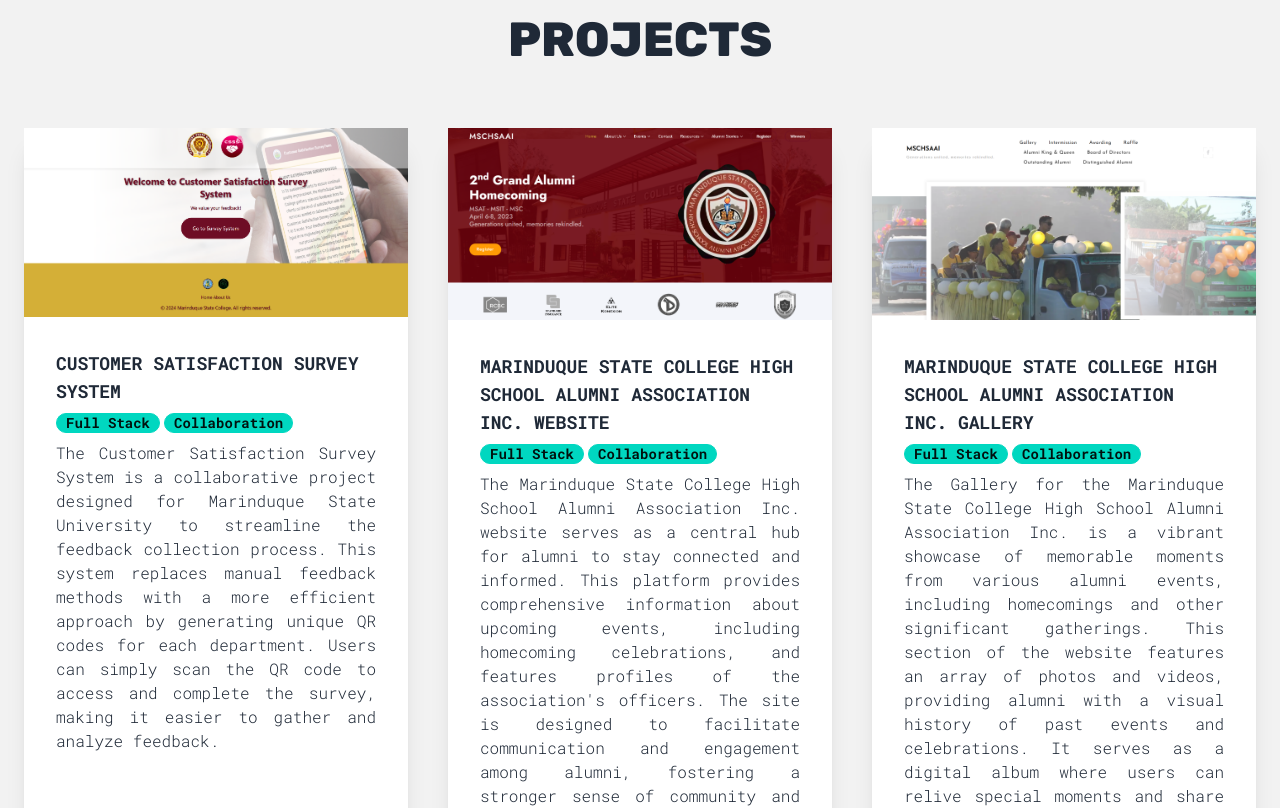
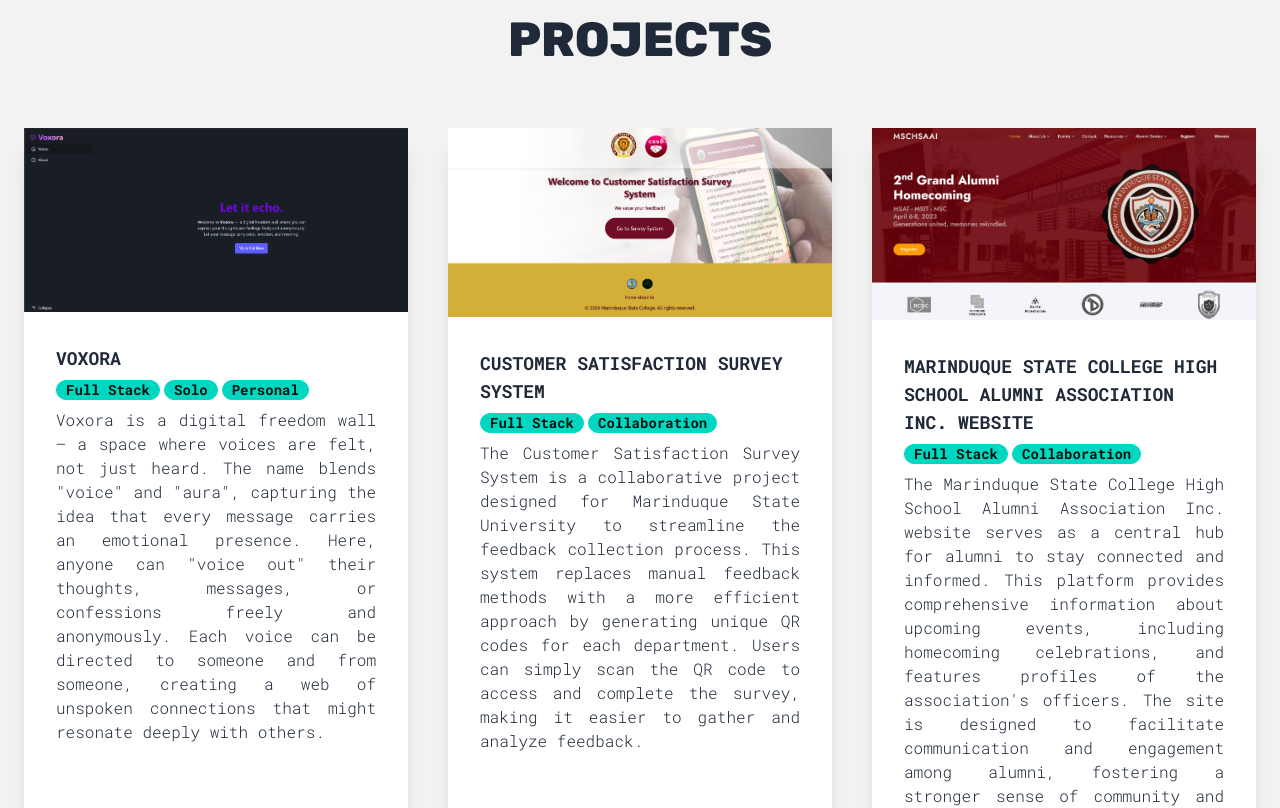
Before and after one commit to lstvelasco/luisito-velasco, a React (Vite) app: page / in a window 1280 px wide. Shown: the part 840-1648 px from the top of the page. Built offline with nearby package versions, Linux system fonts and the light colour scheme.

Commit message:
Add new project

```diff
--- a/src/components/Projects.tsx
+++ b/src/components/Projects.tsx
@@ -6,6 +6,7 @@
 import echo from "../assets/images/echo.png";
 import portfolio from "../assets/images/portfolio.png";
 import mscalumniportal from "../assets/images/msclumniportal.png";
+import voxora from "../assets/images/voxora.png";
 
 const Projects = () => {
   return (
@@ -13,6 +14,23 @@
       <div className="hero-content min-w-12 flex-col gap-16">
         <h1 className="text-3xl lg:text-5xl font-bold font-sans">PROJECTS</h1>
         <div className="flex flex-wrap justify-center gap-10">
+          <ProjectCard
+            projectName="Voxora"
+            description='Voxora is a digital freedom wall — a space where voices are felt, not just heard. The name blends "voice" and "aura", capturing the idea that every message carries an emotional presence.
+
+Here, anyone can "voice out" their thoughts, messages, or confessions freely and anonymously. Each voice can be directed to someone and from someone, creating a web of unspoken connections that might resonate deeply with others.'
+            imageUrl={voxora}
+            projectTechs={[
+              "Laravel",
+              "PHP",
+              "JavaScript",
+              "Tailwind",
+              "Livewire",
+              "AlpineJS",
+            ]}
+            role={["Full Stack", "Solo", "Personal"]}
+            link="https://voxora.ct.ws"
+          />
           <ProjectCard
             projectName="Customer Satisfaction Survey System"
             description="The Customer Satisfaction Survey System is a collaborative project designed for Marinduque State University to streamline the feedback collection process. This system replaces manual feedback methods with a more efficient approach by generating unique QR codes for each department. Users can simply scan the QR code to access and complete the survey, making it easier to gather and analyze feedback."
@@ -45,6 +63,7 @@
             role={["Front-end", "Solo"]}
             link="https://www.mscalumni.com"
           />
+
           <ProjectCard
             projectName="CheckQr - Attendance Checker Web Application"
             description="CheckQr simplifies and secures attendance tracking at events. It generates unique QR codes for each attendee, specific to various sessions like check-ins and check-outs.
@@ -62,7 +81,7 @@
               "TailwindCSS",
               "Flowbite",
             ]}
-            role={["Full Stack", "Solo"]}
+            role={["Full Stack", "Solo", "Personal"]}
             link="https://checkqr.rf.gd"
           />
           <ProjectCard
```
Also changed, not shown: src/assets/images/voxora.png (added).
